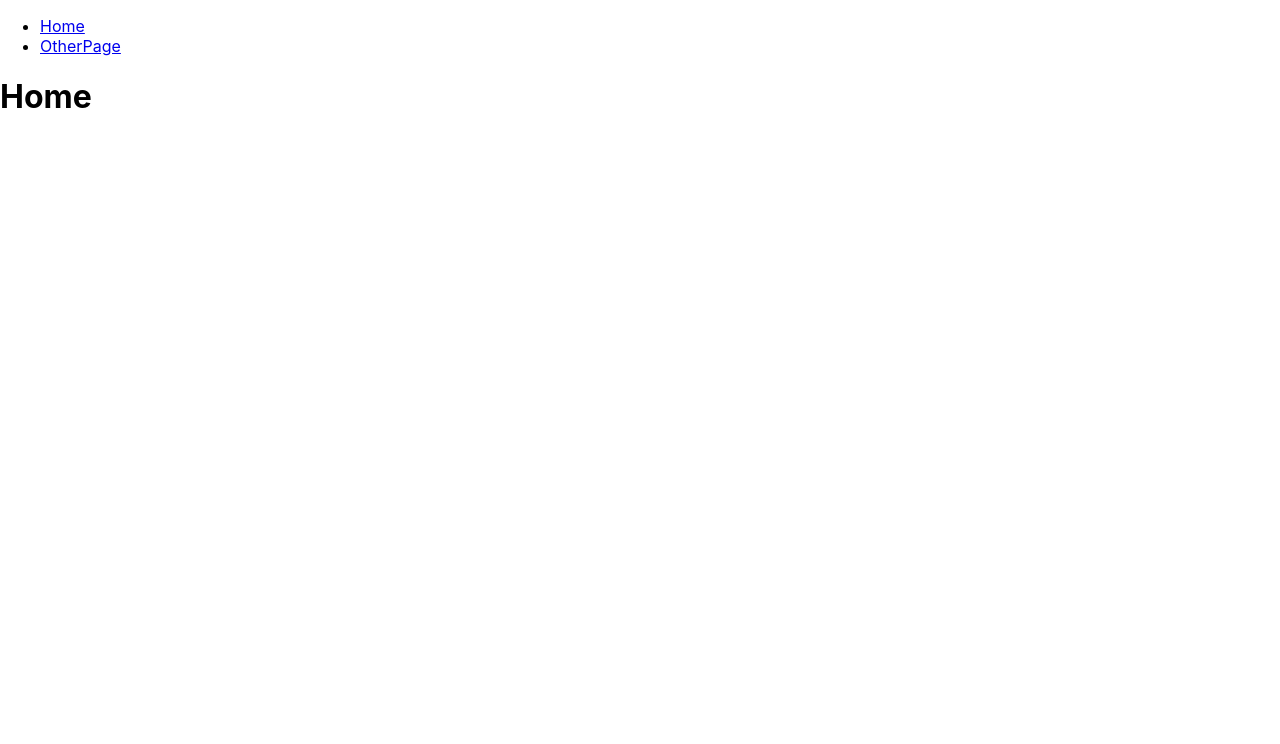
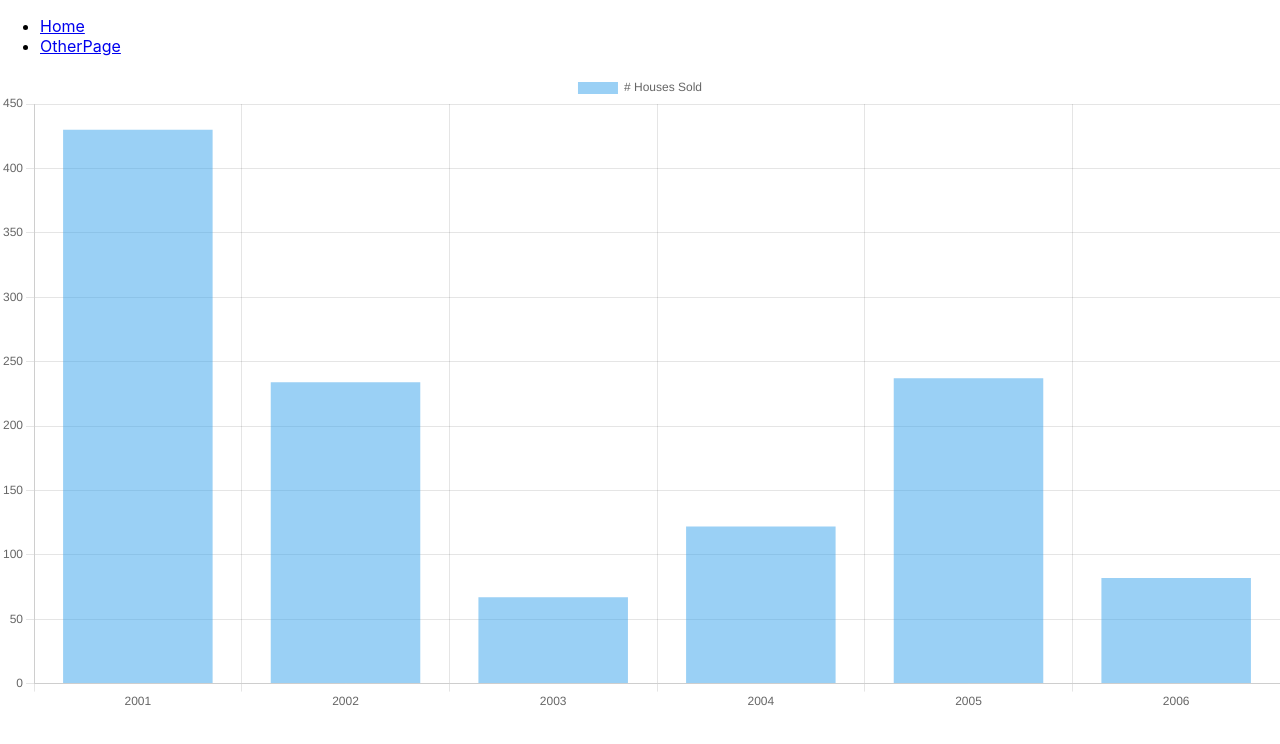
Before and after one commit to Nightbloom3/RealView, a React (Create React App) app: page / in a window 1280 px wide. Shown: the top 744 px of the page. Built offline with nearby package versions, Linux system fonts and the light colour scheme.

Commit message:
First chart test

```diff
--- a/package.json
+++ b/package.json
@@ -6,7 +6,9 @@
     "@testing-library/jest-dom": "^5.17.0",
     "@testing-library/react": "^13.4.0",
     "@testing-library/user-event": "^13.5.0",
+    "chart.js": "^4.3.3",
     "react": "^18.2.0",
+    "react-chartjs-2": "^5.2.0",
     "react-dom": "^18.2.0",
     "react-router-dom": "^6.15.0",
     "react-scripts": "5.0.1",
--- /dev/null
+++ b/src/Charts/BarChart.js
@@ -0,0 +1,9 @@
+import React from "react";
+import { Bar } from "react-chartjs-2";
+import { Chart as ChartJS } from "chart.js/auto";
+
+function BarChart({ ChartData }) {
+  return <Bar data={ChartData} />;
+}
+
+export default BarChart;
--- /dev/null
+++ b/src/Charts/Data/TestData.js
@@ -0,0 +1,38 @@
+export const TestData = [
+  {
+    id: 1,
+    year: 2001,
+    housesAcquired: 207,
+    HousesSold: 430,
+  },
+  {
+    id: 2,
+    year: 2002,
+    housesAcquired: 136,
+    HousesSold: 234,
+  },
+  {
+    id: 3,
+    year: 2003,
+    housesAcquired: 86,
+    HousesSold: 67,
+  },
+  {
+    id: 4,
+    year: 2004,
+    housesAcquired: 123,
+    HousesSold: 122,
+  },
+  {
+    id: 5,
+    year: 2005,
+    housesAcquired: 155,
+    HousesSold: 237,
+  },
+  {
+    id: 6,
+    year: 2006,
+    housesAcquired: 56,
+    HousesSold: 82,
+  },
+];
--- a/src/Pages/Home.jsx
+++ b/src/Pages/Home.jsx
@@ -1,3 +1,33 @@
-export function Home(){
-    return <h1>Home</h1>
+import BarChart from "../Charts/BarChart";
+import { useState, useEffect } from "react";
+import { TestData } from "../Charts/Data/TestData";
+
+export function Home() {
+  const [testData, setTestData] = useState({
+    labels: [],
+    datasets: [
+      {
+        label: "",
+        data: [],
+      },
+    ],
+  });
+
+  useEffect(() => {
+    setTestData({
+      labels: TestData.map((data) => data.year),
+      datasets: [
+        {
+          label: "# Houses Sold",
+          data: TestData.map((data) => data.HousesSold),
+        },
+      ],
+    });
+  }, []);
+
+  return (
+    <div>
+      <BarChart ChartData={testData} />
+    </div>
+  );
 }
```
Also changed, not shown: 1 other file (tests, documents, lock files or other folders).
